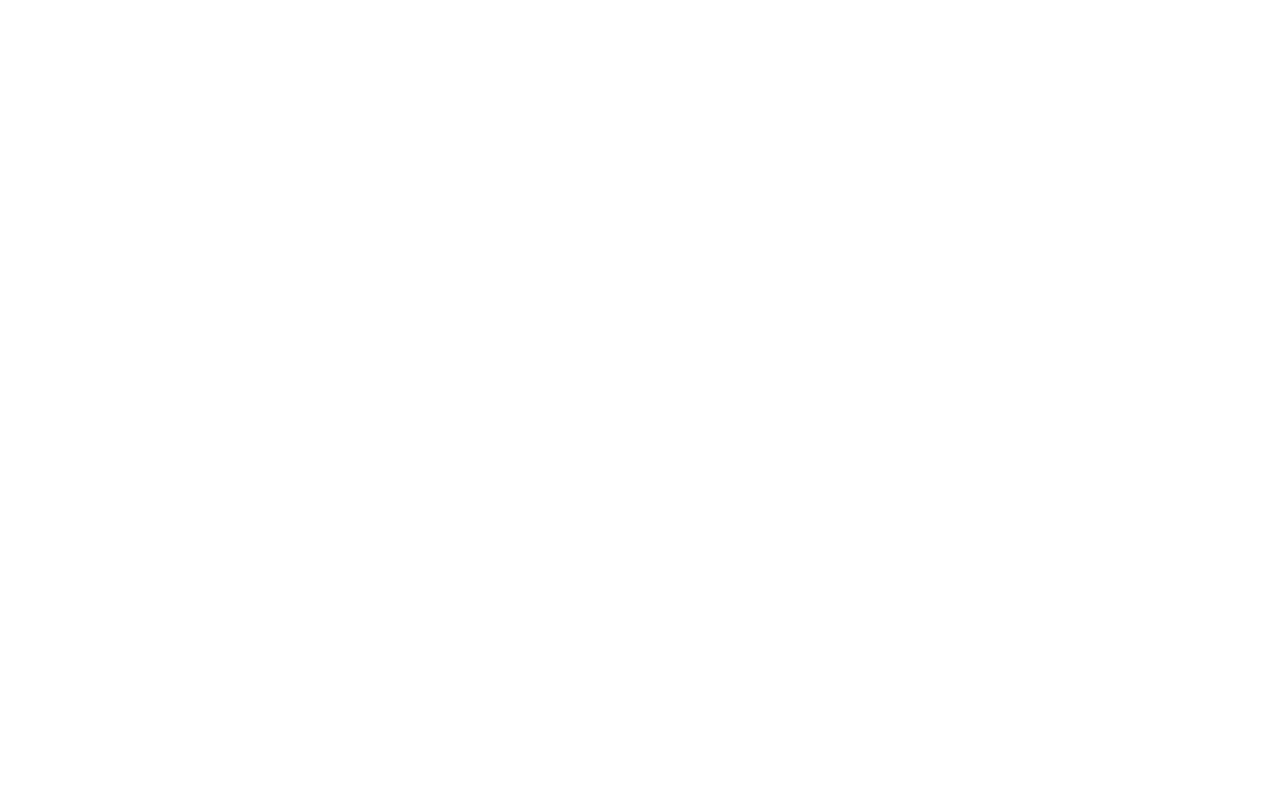
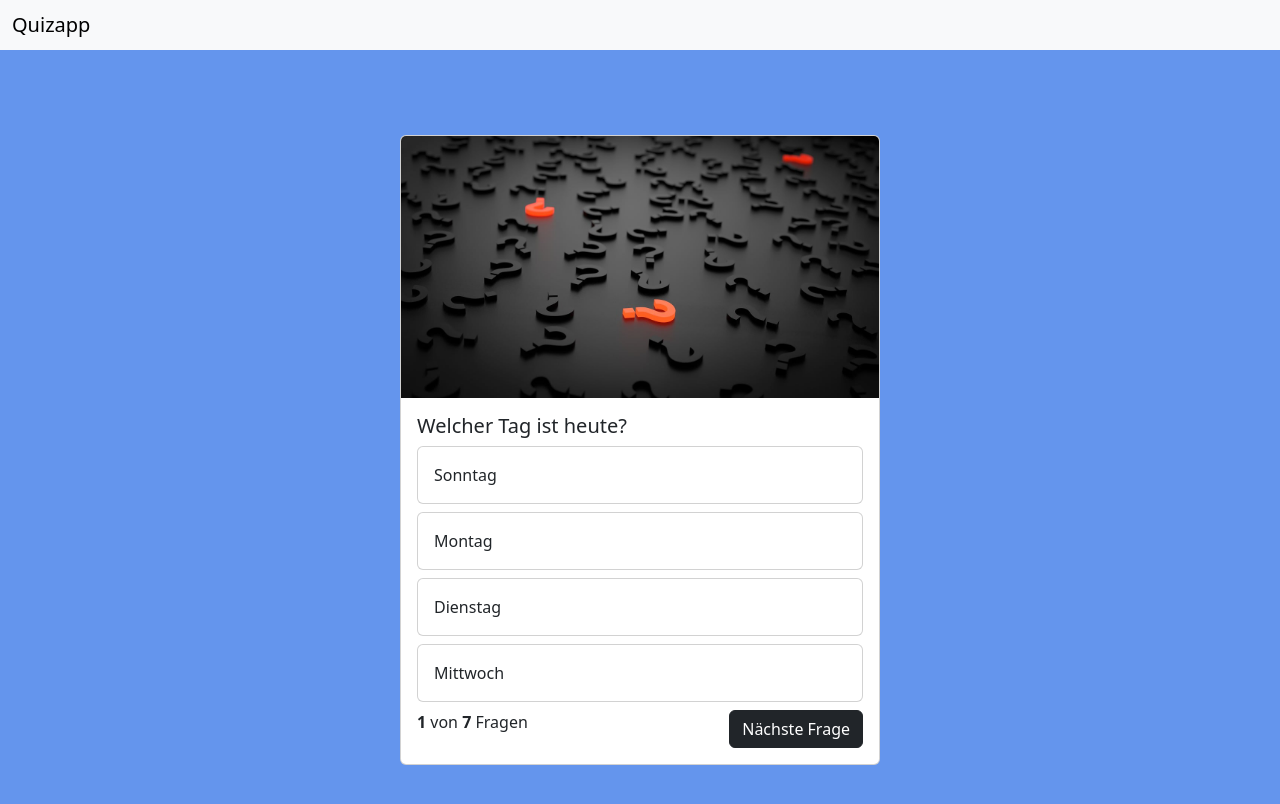
Before and after one commit to Bort190/Quizapp, a plain HTML site: page index.html in a window 1280 px wide. Drawn offline with nearby package versions, Linux system fonts and the light colour scheme.

Commit message:
buttons added

```diff
--- a/index.html
+++ b/index.html
@@ -1,13 +1,60 @@
 <!DOCTYPE html>
 <html lang="en">
+
 <head>
     <meta charset="UTF-8">
     <meta name="viewport" content="width=device-width, initial-scale=1.0">
     <title>Quizapp</title>
     <link rel="stylesheet" href="style.css">
     <script src="script.js"></script>
+
+    <link href="https://cdn.jsdelivr.net/npm/bootstrap@5.3.2/dist/css/bootstrap.min.css" rel="stylesheet"
+        integrity="sha384-T3c6CoIi6uLrA9TneNEoa7RxnatzjcDSCmG1MXxSR1GAsXEV/Dwwykc2MPK8M2HN" crossorigin="anonymous">
+    <script src="https://cdn.jsdelivr.net/npm/bootstrap@5.3.2/dist/js/bootstrap.bundle.min.js"
+        integrity="sha384-C6RzsynM9kWDrMNeT87bh95OGNyZPhcTNXj1NW7RuBCsyN/o0jlpcV8Qyq46cDfL"
+        crossorigin="anonymous"></script>
 </head>
-<body>
 
+<body onload="renderPage()">
+    <nav class="navbar bg-body-tertiary">
+        <div class="container-fluid">
+            <span class="navbar-brand mb-0 h1">Quizapp</span>
+        </div>
+    </nav>
+    <div class="cardContainer">
+        <div class="card quizCard">
+            <img src="img/questionmark.jpg" class="card-img-top" alt="...">
+            <div class="card-body">
+                <h5 class="card-title" id="question">Frage</h5>
+                <div class="card mb-2 answerCard">
+                    <div class="card-body" id="answer_1" onclick="answer('answer_1')">
+                      Antwort
+                    </div>
+                  </div>
+                  <div class="card mb-2 answerCard">
+                    <div class="card-body" id="answer_2" onclick="answer('answer_2')">
+                      Antwort
+                    </div>
+                  </div>
+                  <div class="card mb-2 answerCard">
+                    <div class="card-body" id="answer_3" onclick="answer('answer_3')">
+                      Antwort
+                    </div>
+                  </div>
+                  <div class="card mb-2 answerCard">
+                    <div class="card-body" id="answer_4" onclick="answer('answer_4')">
+                      Antwort
+                    </div>
+                  </div>
+                <div class="questionFooter">
+                    <span><b>1</b> von <b id="absoluteQuestions">5</b> Fragen</span>
+                    <button class="btn btn-dark">Nächste Frage</button>
+                </div>
+
+
+            </div>
+        </div>
+    </div>
 </body>
+
 </html>
--- a/script.js
+++ b/script.js
@@ -0,0 +1,96 @@
+let questions = [
+    {
+        "question": "Welcher Tag ist heute?",
+        "answer_1": "Sonntag",
+        "answer_2": "Montag",
+        "answer_3": "Dienstag",
+        "answer_4": "Mittwoch",
+        "correctAnswer": 3
+
+    },
+    {
+        "question": "Wer schrieb die bekannte Novelle „Der Schimmelreiter?",
+        "answer_1": "Theodor Storm",
+        "answer_2": "Johann Wolfgang von Gorthe",
+        "answer_3": "Ludwig van Beethoven",
+        "answer_4": "Lady Gaga",
+        "correctAnswer": 1
+
+    },
+    {
+        "question": "Mit wie vielen Figuren startet ein Schachspiel??",
+        "answer_1": "40",
+        "answer_2": "36",
+        "answer_3": "32",
+        "answer_4": "38",
+        "correctAnswer": 3
+
+    },
+    {
+        "question": "Welcher Tag ist heute?",
+        "answer_1": "Sonntag",
+        "answer_2": "Montag",
+        "answer_3": "Dienstag",
+        "answer_4": "Mittwoch",
+        "correctAnswer": 3
+
+    },
+    {
+        "question": "Welcher Tag ist heute?",
+        "answer_1": "Sonntag",
+        "answer_2": "Montag",
+        "answer_3": "Dienstag",
+        "answer_4": "Mittwoch",
+        "correctAnswer": 3
+
+    },
+    {
+        "question": "Welcher Tag ist heute?",
+        "answer_1": "Sonntag",
+        "answer_2": "Montag",
+        "answer_3": "Dienstag",
+        "answer_4": "Mittwoch",
+        "correctAnswer": 3
+
+    },
+    {
+        "question": "Welcher Tag ist heute?",
+        "answer_1": "Sonntag",
+        "answer_2": "Montag",
+        "answer_3": "Dienstag",
+        "answer_4": "Mittwoch",
+        "correctAnswer": 3
+
+    }
+];
+
+let currentQuestion = 0;
+
+function renderPage(){
+    document.getElementById("absoluteQuestions").innerHTML = questions.length;
+    showQuestions();
+}
+
+function showQuestions(){
+    let question = questions[currentQuestion]
+    document.getElementById("question").innerHTML = question["question"];
+    document.getElementById("answer_1").innerHTML = question["answer_1"];
+    document.getElementById("answer_2").innerHTML = question["answer_2"];
+    document.getElementById("answer_3").innerHTML = question["answer_3"];
+    document.getElementById("answer_4").innerHTML = question["answer_4"];
+
+}
+
+function answer(index){
+    let answer = questions[currentQuestion]['correctAnswer'];
+    if(index == `answer_${answer}`)
+        {
+            console.log("yes");
+            document.getElementById(`${index}`).classList.add("correctAnswer");
+        }
+    else{
+        console.log("false");
+        document.getElementById(`${index}`).classList.add("wrongAnswer");
+        document.getElementById(`answer_${answer}`).classList.add("correctAnswer");
+    }
+}
--- a/style.css
+++ b/style.css
@@ -0,0 +1,29 @@
+.cardContainer{
+    background-color: cornflowerblue;
+    height: 100vh;
+    display: flex;
+    justify-content: center;
+    align-items: center;
+}
+
+.questionFooter{
+    display: flex;
+    justify-content: space-between;
+}
+
+.quizCard{
+    width: 30rem;
+}
+
+.answerCard:hover{
+    cursor: pointer;
+    background-color: rgba(0, 0, 0, 0.1);
+}
+
+.correctAnswer{
+    background-color: #79cd7991;
+}
+
+.wrongAnswer{
+    background-color: rgb(249 115 105);
+}
```
Also changed, not shown: img/questionmark.jpg (added).
